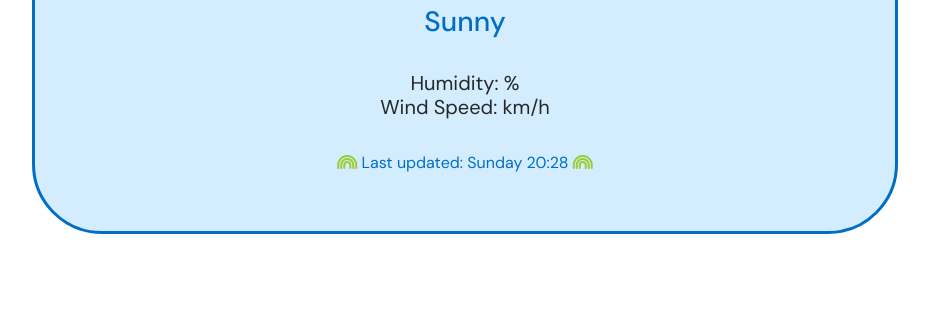
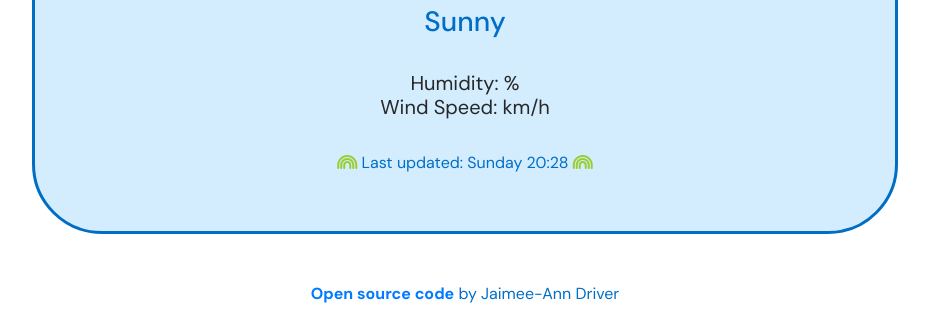
Before and after one commit to Jaimee-Ann/weather-app, a plain HTML site: page index.html in a window 1280 px wide. Shown: the part 557-879 px from the top of the page, without its empty margins (175-1104 px from the left). Before the commit the page ends 839 px from the top, so only its background shows below. Drawn offline with nearby package versions, Linux system fonts and the light colour scheme; no server answers.

Commit message:
Source code

```diff
--- a/index.html
+++ b/index.html
@@ -70,6 +70,7 @@
   </br></br>
   <div class="week-weather" id="forecast"></div>
 
+  <p><strong><a href="link">Open source code</a></strong> by Jaimee-Ann Driver</p>
     <script src="src/script.js"></script>
   </body>
 </html>
--- a/src/style.css
+++ b/src/style.css
@@ -4,6 +4,9 @@ body {
 }
 strong {
   font-weight: bold;
+}
+p {
+  text-align: center;
 }
 .city {
   text-align: center;
```
